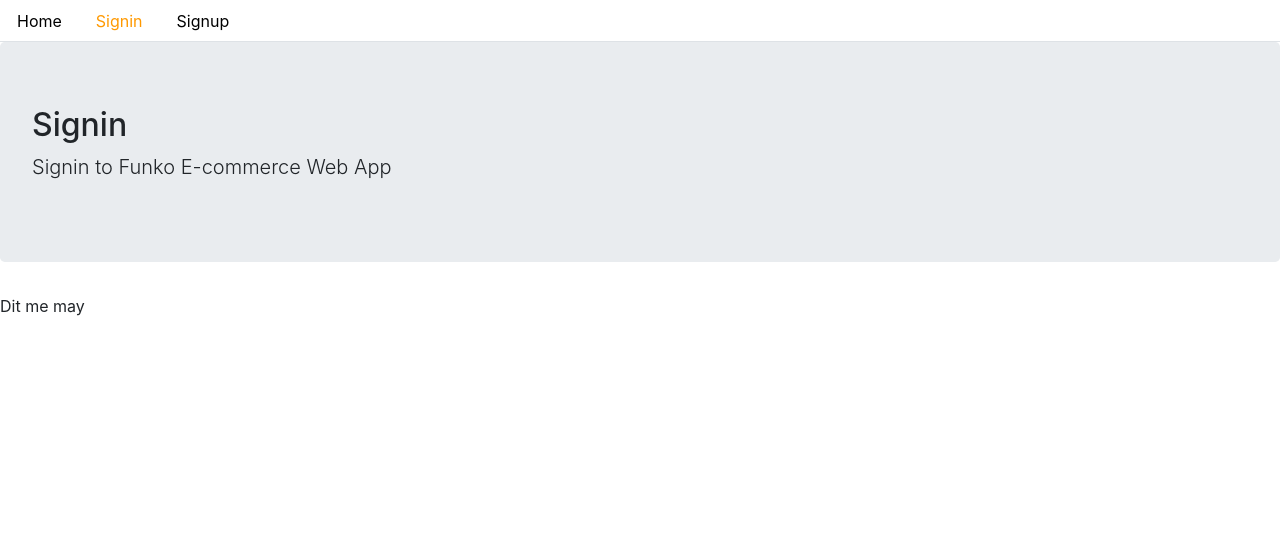
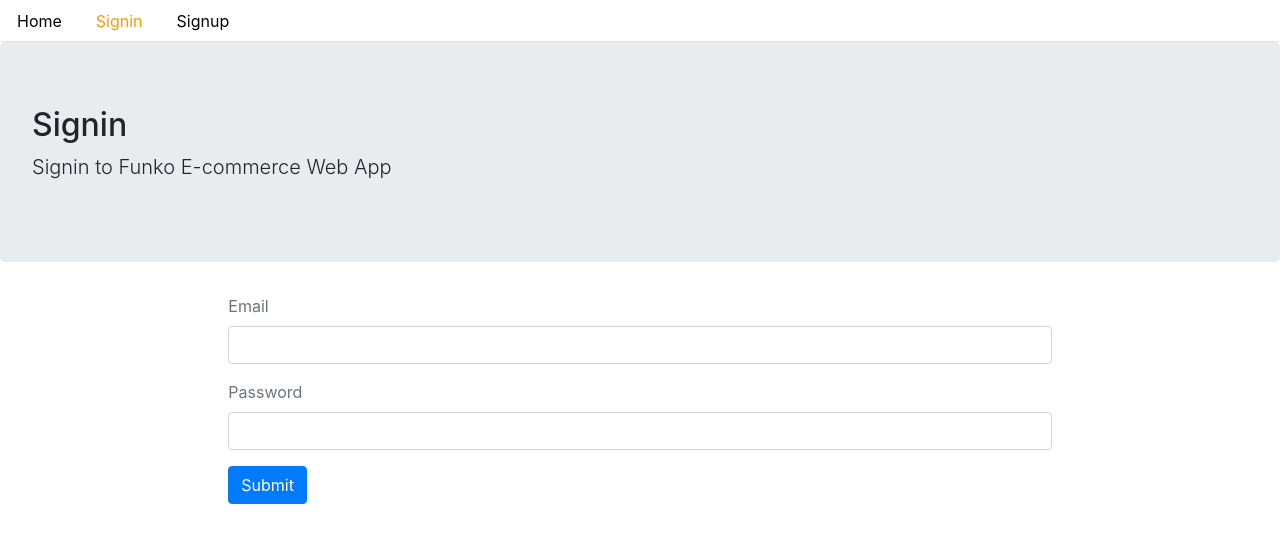
Before and after one commit to nhatmaiquang/funko-ecommerce-web-app, a React (Create React App) app in the folder ecommerce-front/: page /signin in a window 1280 px wide. Shown: the top 542 px of the page. Built offline with nearby package versions, Linux system fonts and the light colour scheme.

Commit message:
user signin

```diff
--- a/ecommerce-front/src/auth/index.js
+++ b/ecommerce-front/src/auth/index.js
@@ -17,3 +17,21 @@
             console.log(err);
         });
 };
+
+export const signin = (user) => {
+    // console.log(name, email, password);
+    return fetch(`${API}/signin`, {
+        method: "POST",
+        headers: {
+            Accept: "application/json",
+            "Content-Type": "application/json"
+        },
+        body: JSON.stringify(user)
+    })
+        .then(response => {
+            return response.json()
+        })
+        .catch(err => {
+            console.log(err);
+        });
+};
--- a/ecommerce-front/src/user/Signin.js
+++ b/ecommerce-front/src/user/Signin.js
@@ -1,10 +1,101 @@
-import React from 'react'
+import React, { useState } from 'react';
+import { Redirect } from 'react-router-dom';
 import Layout from '../core/Layout';
+import { signin } from '../auth';
 
-const Signin = () => (
-    <Layout title="Signin" description="Signin to Funko E-commerce Web App">
-        Dit me may
-    </Layout>
-);
+const Signin = () => {
+
+    const [values, setValues] = useState({
+        email: '',
+        password: '',
+        error: '',
+        loading: false,
+        redirectToReferrer: false
+    });
+
+    const { email, password, loading, error, redirectToReferrer } = values
+
+    const handleChange = name => event => {
+        setValues({ ...values, error: false, [name]: event.target.value })
+    };
+
+    const clickSubmit = event => {
+        event.preventDefault();
+        setValues({ ...values, error: false, loading: true });
+        signin({ email, password })
+            .then(data => {
+                if (data.error) {
+                    setValues({ ...values, error: data.error, loading: false })
+                } else {
+                    setValues({
+                        ...values,
+                        redirectToReferrer: true
+                    });
+                }
+            });
+    };
+
+    const signInForm = () => (
+        <form>
+            <div className="form-group">
+                <label className="text-muted">Email</label>
+                <input
+                    onChange={handleChange('email')}
+                    type="email"
+                    className="form-control"
+                    value={email}
+                />
+            </div>
+            <div className="form-group">
+                <label className="text-muted">Password</label>
+                <input
+                    onChange={handleChange('password')}
+                    type="password"
+                    className="form-control"
+                    value={password}
+                />
+            </div>
+            <button onClick={clickSubmit} className="btn btn-primary">
+                Submit
+            </button>
+        </form>
+    );
+
+    const showError = () => (
+        <div
+            className="alert alert-danger"
+            style={{ display: error ? '' : 'none' }}
+        >
+            {error}
+        </div>
+    );
+
+    const showLoading = () =>
+        loading && (
+            <div className="alert alert-info">
+                <h2>Loading...</h2>
+            </div>
+        );
+
+    const redirectUser = () => {
+        if (redirectToReferrer) {
+            return <Redirect to="/" />
+        }
+    };
+
+    return (
+        <Layout
+            title="Signin"
+            description="Signin to Funko E-commerce Web App"
+            className="container col-md-8 offset-md-2"
+        >
+            {showLoading()}
+            {showError()}
+            {signInForm()}
+            {redirectUser()}
+            {/* {JSON.stringify(values)} */}
+        </Layout>
+    );
+}
 
 export default Signin;
```
